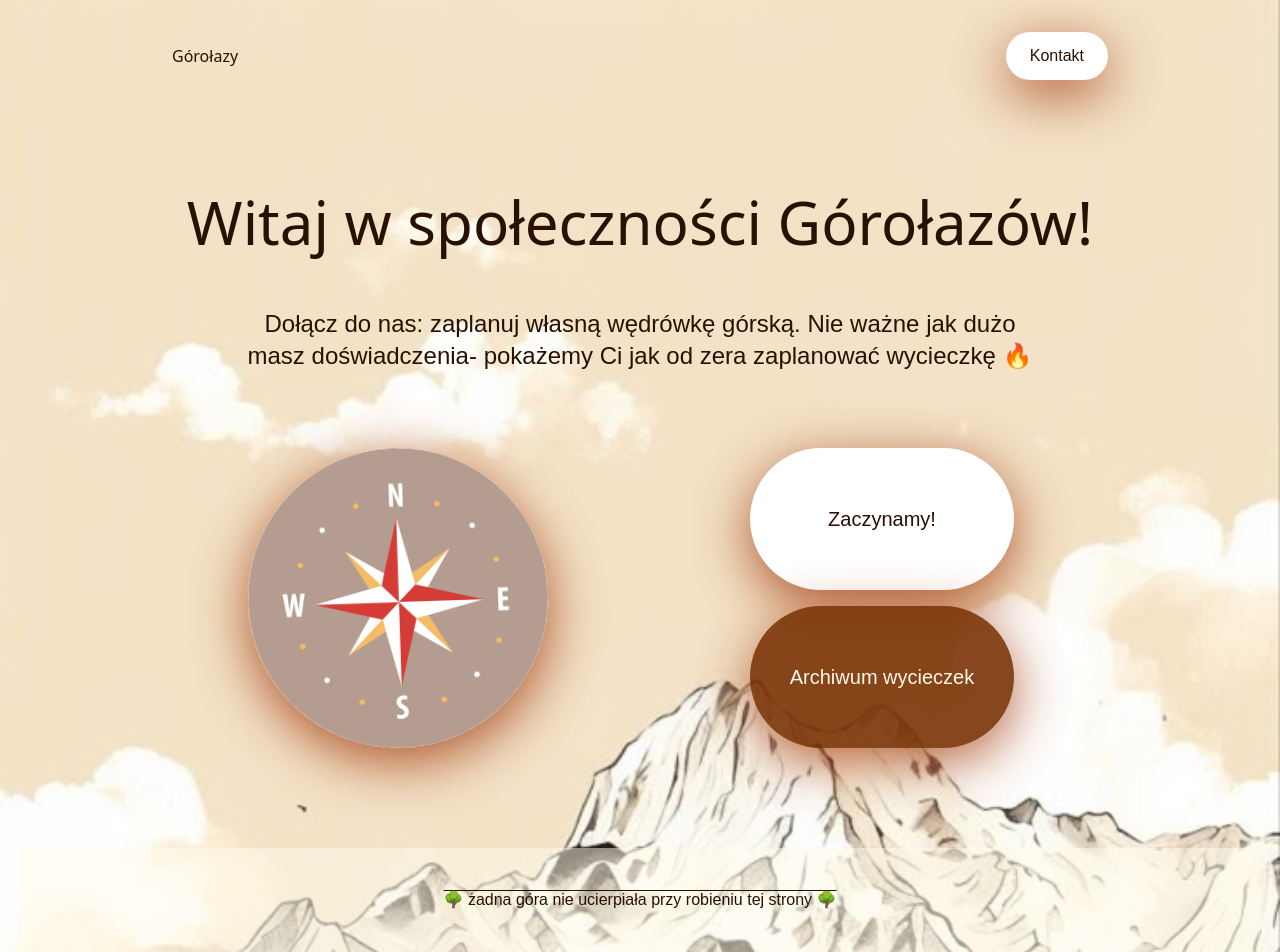
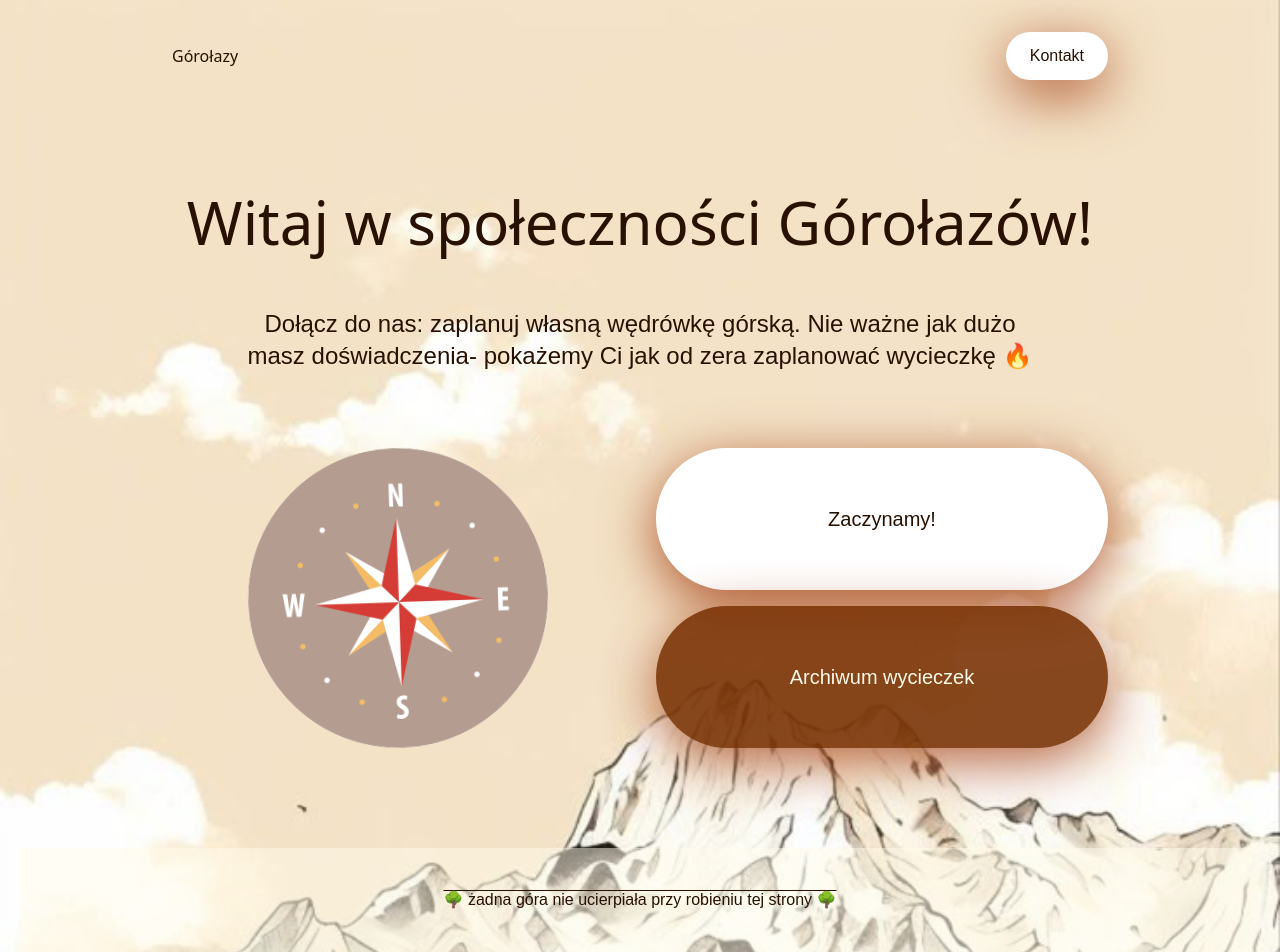
Before and after one commit to kama-pa-go/KGprojects, a Jekyll site: the page index.html, which Jekyll copies as it is, in a window 1280 px wide and 952 px high. Built offline with Jekyll 4.4.1, drawn with Linux system fonts in a browser that asks for light colours; some web fonts are replaced.

Commit message:
Update index.html

```diff
--- a/index.html
+++ b/index.html
@@ -15,7 +15,7 @@
       background-image: url("assets/images/gory_tlo.jpg");
       background-repeat: no-repeat;
       background-size: cover;
-      background-position:  center 40;
+      background-position:  center 30;
       background-attachment: scroll;
       color: RGB(41, 17, 2);
     }
@@ -93,9 +93,9 @@
 
   <div class="grid grid-cols-1 justify-content: space-around justify-items-center sm:grid-cols-2 gap-4 sm:gap-8 py-5">
 
-  <div style=""><img src="assets/images/kompas.jpg" alt="kompas" class="rounded-full orangeShadow animate-wiggle max-w-[100px] sm: max-w-[200px] md: max-w-[300px]"></div>
+  <div style=""><img src="assets/images/kompas.jpg" alt="kompas" class="rounded-full animate-wiggle max-w-[100px] sm: max-w-[200px] md: max-w-[300px]"></div>
 
-  <div class="grid grid-rows-2 gap-4">
+  <div class="grid w-full grid-rows-2 gap-4">
         <button class="w-full px-6 lightShadow py-3 sm:px-10 dm:px-15 sm:py-4 cursor-pointer rounded-full bg-white orangeShadow"
           onclick="window.location.href='https://kama-pa-go.github.io/KGprojects/home.html'">
           <p class=" text-base sm:text-lg md:text-xl">Zaczynamy!</p>
```
